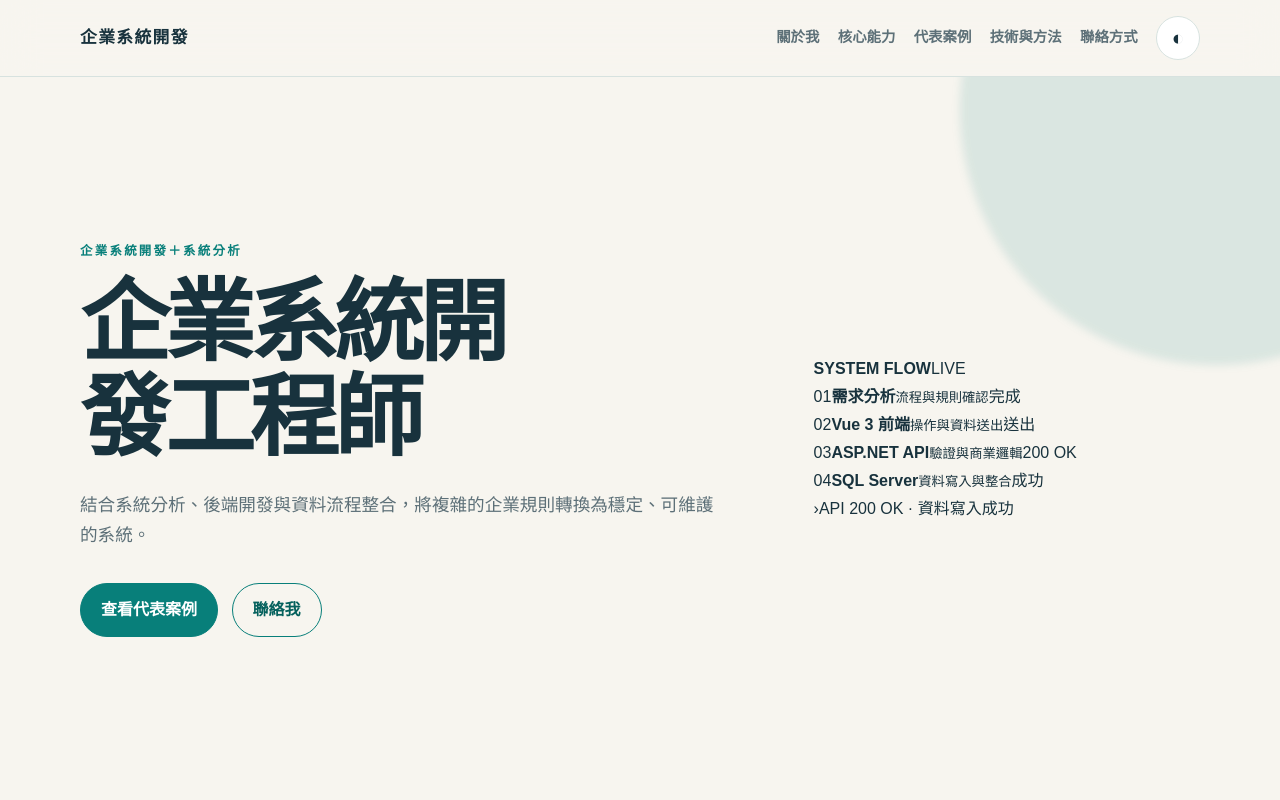
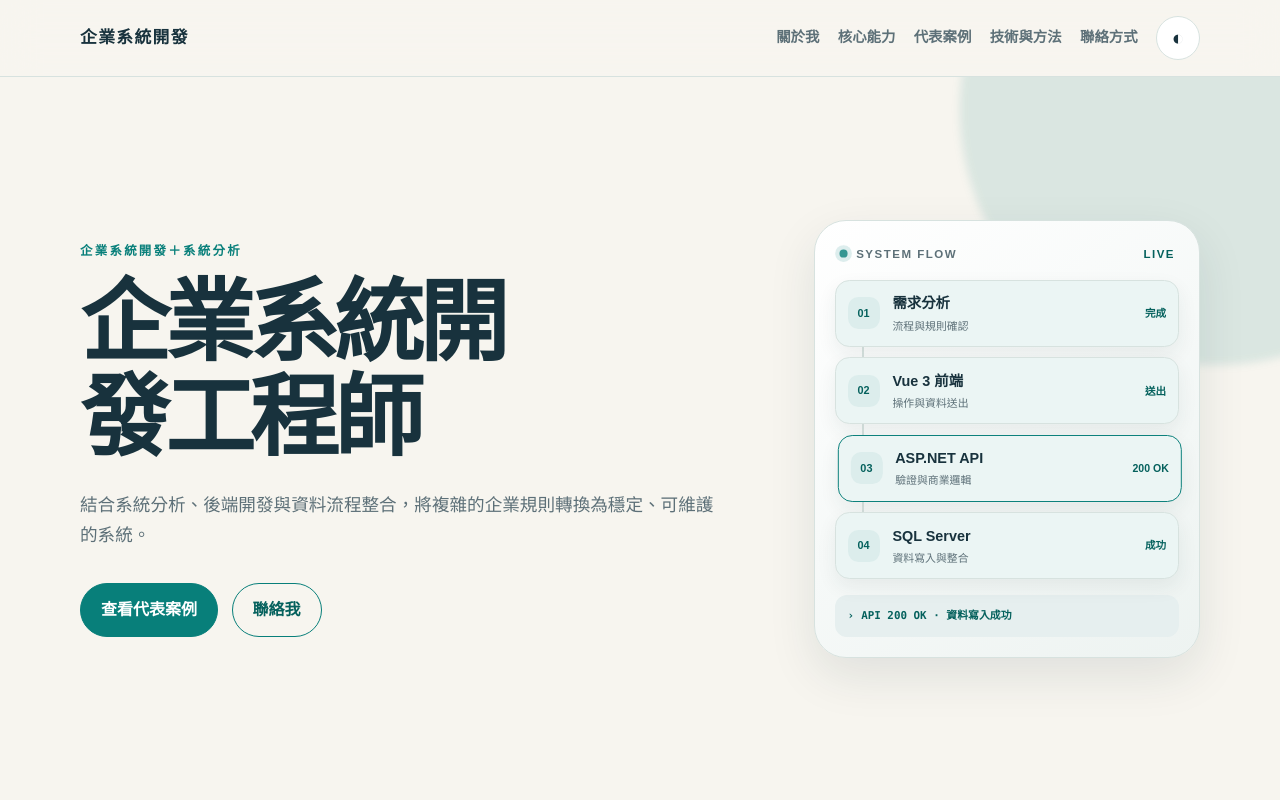
Before and after one commit to gn00982591/personal-site, a Vue app: page / in a window 1280 px wide. Shown: the top 800 px of the page. Built offline with nearby package versions, Linux system fonts and the light colour scheme.

Commit message:
feat: add animated enterprise system flow

```diff
--- a/src/styles/main.css
+++ b/src/styles/main.css
@@ -259,27 +259,140 @@ h3 {
   color: var(--color-accent-strong);
 }
 
-.hero__visual {
+/* Hero 即時資料流面板：以輕量 CSS 動畫呈現企業系統處理流程。 */
+.system-flow {
   min-height: 24rem;
-  display: grid;
-  place-content: center;
-  gap: .7rem;
-  padding: 2.2rem;
+  padding: 1.25rem;
   border: 1px solid var(--color-border);
   border-radius: 2rem;
   background: linear-gradient(145deg, var(--color-surface), var(--color-surface-muted));
   box-shadow: var(--shadow-card);
-  transform: rotate(2deg);
+  overflow: hidden;
 }
 
-.hero__visual span {
-  min-width: 11rem;
-  padding: .65rem 1rem;
-  border-left: 3px solid var(--color-accent);
-  background: var(--color-surface);
+.system-flow__header,
+.system-flow__node,
+.system-flow__console {
+  display: flex;
+  align-items: center;
+}
+
+.system-flow__header {
+  gap: .55rem;
+  padding: .15rem .25rem 1rem;
   color: var(--color-text-muted);
+  font-size: .72rem;
+  letter-spacing: .13em;
+}
+
+.system-flow__status {
+  width: .55rem;
+  height: .55rem;
+  border-radius: 50%;
+  background: var(--color-accent);
+  box-shadow: 0 0 0 .3rem color-mix(in srgb, var(--color-accent) 16%, transparent);
+  animation: flow-pulse 1.8s ease-in-out infinite;
+}
+
+.system-flow__live {
+  margin-left: auto;
+  color: var(--color-accent-strong);
+  font-weight: 900;
+}
+
+.system-flow__pipeline {
+  display: grid;
+}
+
+.system-flow__node {
+  position: relative;
+  z-index: 1;
+  gap: .8rem;
+  min-height: 3.55rem;
+  padding: .65rem .75rem;
+  border: 1px solid var(--color-border);
+  border-radius: .9rem;
+  background: color-mix(in srgb, var(--color-surface) 92%, var(--color-accent));
+  box-shadow: 0 8px 20px rgb(24 50 61 / 7%);
+  animation: flow-node 3.2s ease-in-out var(--flow-delay) infinite;
+}
+
+.system-flow__node > span:nth-child(2) {
+  display: grid;
+  min-width: 0;
+}
+
+.system-flow__node strong {
+  color: var(--color-text);
+  font-size: .9rem;
+}
+
+.system-flow__node small {
+  color: var(--color-text-muted);
+  font-size: .68rem;
+}
+
+.system-flow__icon {
+  display: grid;
+  flex: 0 0 2rem;
+  width: 2rem;
+  height: 2rem;
+  place-items: center;
+  border-radius: .65rem;
+  background: color-mix(in srgb, var(--color-accent) 14%, var(--color-surface));
+  color: var(--color-accent-strong);
+  font-size: .68rem;
+  font-weight: 900;
+}
+
+.system-flow__result {
+  margin-left: auto;
+  color: var(--color-accent-strong);
+  font-size: .66rem;
+  font-weight: 900;
+  white-space: nowrap;
+}
+
+.system-flow__connector {
+  position: relative;
+  width: 2px;
+  height: .65rem;
+  margin-left: 1.7rem;
+  overflow: hidden;
+  background: var(--color-border);
+}
+
+.system-flow__connector i {
+  position: absolute;
+  inset: -100% 0 100%;
+  background: var(--color-accent);
+  animation: flow-signal 1.25s linear infinite;
+}
+
+.system-flow__console {
+  gap: .45rem;
+  margin-top: 1rem;
+  padding: .7rem .8rem;
+  border-radius: .75rem;
+  background: color-mix(in srgb, var(--color-accent-strong) 10%, var(--color-surface));
+  color: var(--color-accent-strong);
+  font-family: ui-monospace, SFMono-Regular, Consolas, monospace;
+  font-size: .68rem;
   font-weight: 800;
-  box-shadow: 0 8px 20px rgb(24 50 61 / 7%);
+}
+
+/* 動畫只改變陰影與位移，避免造成版面跳動。 */
+@keyframes flow-node {
+  0%, 18%, 100% { border-color: var(--color-border); transform: translateX(0); }
+  7% { border-color: var(--color-accent); transform: translateX(.18rem); }
+}
+
+@keyframes flow-pulse {
+  50% { opacity: .55; transform: scale(.75); }
+}
+
+@keyframes flow-signal {
+  to { transform: translateY(300%); }
 }
 
 .skill-panel,
@@ -481,8 +594,11 @@ h3 {
     grid-template-columns: 1fr;
   }
 
-  .hero__visual {
-    min-height: 19rem;
+  /* 手機版取消傾斜並壓縮高度，確保每個流程節點可直接閱讀。 */
+  .system-flow {
+    min-height: auto;
+    padding: 1rem;
+    border-radius: 1.5rem;
   }
 
   .project-grid {
@@ -509,6 +625,15 @@ h3 {
   .tool-panel {
     padding: 1.4rem;
   }
+
+  .system-flow__node {
+    gap: .6rem;
+    padding-inline: .65rem;
+  }
+
+  .system-flow__result {
+    font-size: .6rem;
+  }
 }
 
 @media (prefers-reduced-motion: reduce) {
```
